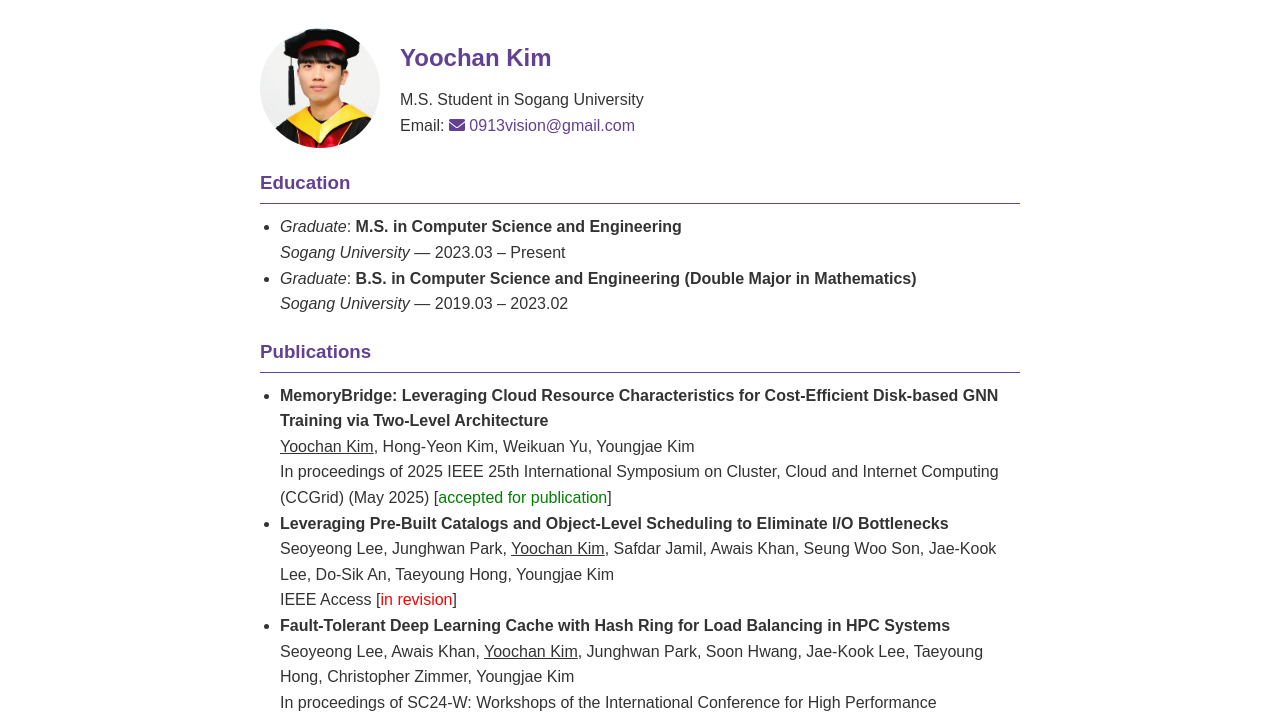
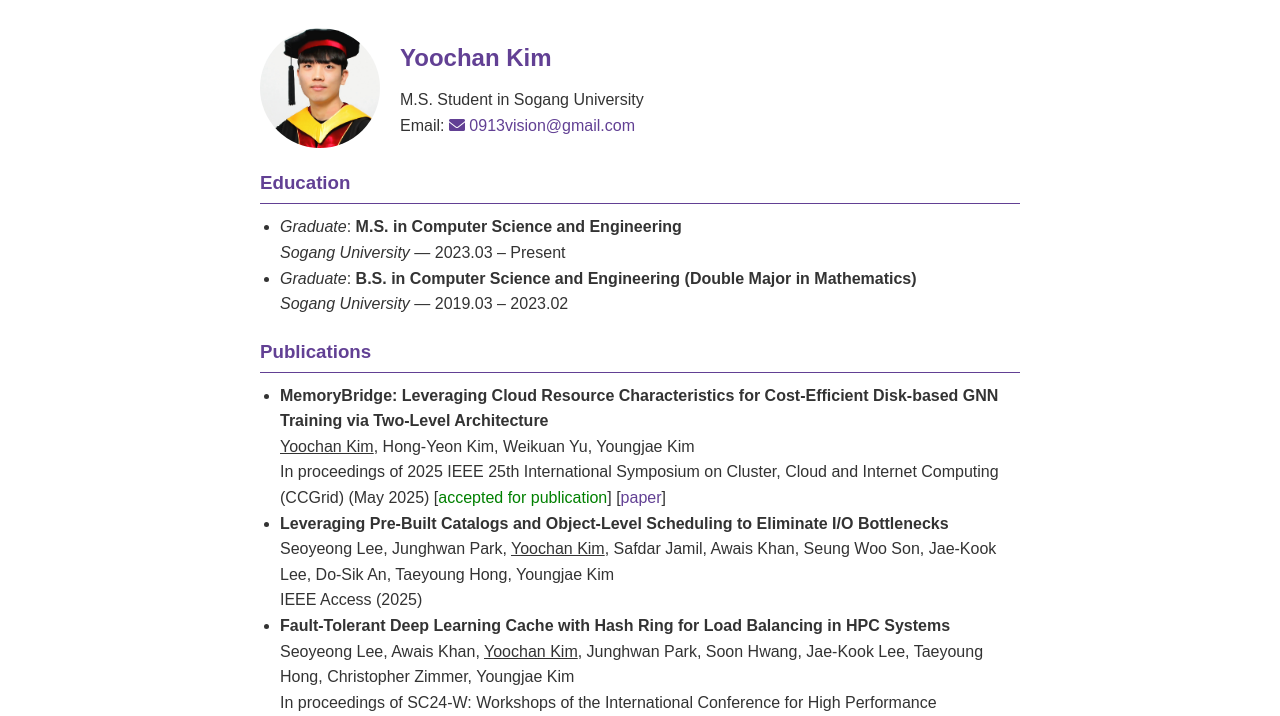
Before and after one commit to 0913vision/0913vision.github.io, a plain HTML site: page index.html in a window 1280 px wide. Shown: the part 58-774 px from the top of the page. Drawn offline with Linux system fonts and the light colour scheme.

Commit message:
paper update

```diff
--- a/index.html
+++ b/index.html
@@ -50,12 +50,12 @@
             <strong>MemoryBridge: Leveraging Cloud Resource Characteristics for Cost-Efficient Disk-based GNN Training via Two-Level Architecture</strong><br>
             <u>Yoochan Kim</u>, Hong-Yeon Kim, Weikuan Yu, Youngjae Kim<br>
             In proceedings of 2025 IEEE 25th International Symposium on Cluster, Cloud and Internet Computing (CCGrid) (May 2025) [<a id="accept">accepted for publication</a>]
-            <!-- [ <a href="https://doi.ieeecomputersociety.org/10.1109/CCGrid59990.2024.00034" target="_blank">paper</a> ] -->
+            [<a href="https://discos.sogang.ac.kr/file/2025/intl_conf/CCGRID_2025_Y_Kim.pdf" target="_blank">paper</a>]
           </li>
           <li>
             <strong>Leveraging Pre-Built Catalogs and Object-Level Scheduling to Eliminate I/O Bottlenecks</strong><br>
             Seoyeong Lee, Junghwan Park, <u>Yoochan Kim</u>, Safdar Jamil, Awais Khan, Seung Woo Son, Jae-Kook Lee, Do-Sik An, Taeyoung Hong, Youngjae Kim<br>
-            IEEE Access [<a id="revision">in revision</a>]
+            IEEE Access (2025)
           </li>
           <li>
             <strong>Fault-Tolerant Deep Learning Cache with Hash Ring for Load Balancing in HPC Systems</strong><br>
@@ -70,7 +70,7 @@
           <li>
             <strong>Optimizing Multi-level Checkpointing for Distributed Deep Learning Workloads on Cloud Spot VM Clusters</strong><br>
             Yonghyeon Cho, <u>Yoochan Kim</u>, Kihyun Kim, Jinwoo Kim, Hong-Yeon Kim, Youngjae Kim<br>
-            In IEEE Access (2024) [<a href="https://discos.sogang.ac.kr/file/2024/intl_jour/IEEE_ACCESS_2024_Y_Cho.pdf" target="_blank">paper</a>]
+            IEEE Access (2024) [<a href="https://discos.sogang.ac.kr/file/2024/intl_jour/IEEE_ACCESS_2024_Y_Cho.pdf" target="_blank">paper</a>]
           </li>
         </ul>
       </section>
```
